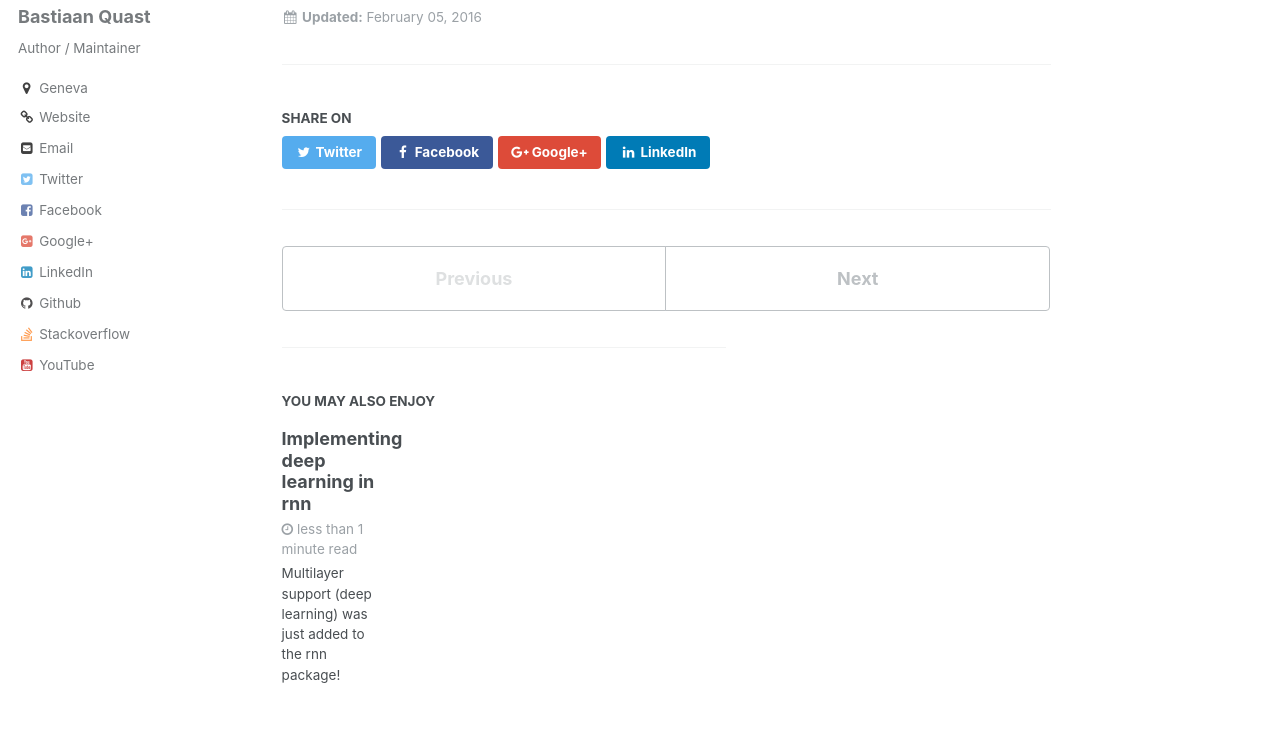
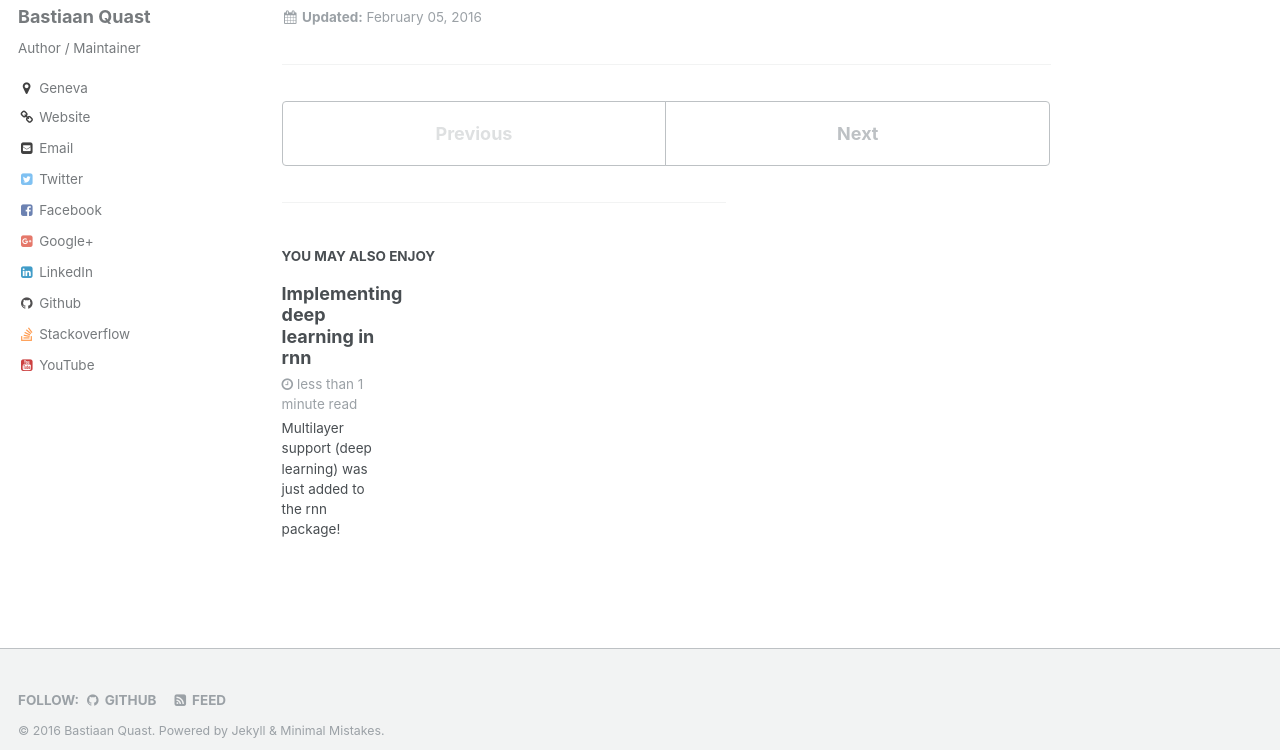
Before and after one commit to bquast/rnn, a Jekyll site: the page built from _posts/2016-02-05-cran-release.md, in a window 1280 px wide and 900 px high, scrolled down 578 px, cut to the strip 150-900 px from the top of the window. Built offline with Jekyll 4.4.1, drawn with Linux system fonts in a browser that asks for light colours; some of the changed lines change nothing that is shown.

Commit message:
add sidebar nav

```diff
--- a/_config.yml
+++ b/_config.yml
@@ -116,7 +116,7 @@
       author_profile: true
       read_time: true
       comments: true
-      share: true
+      share: false
       related: true
   # _pages
   - scope:
@@ -126,13 +126,18 @@
       layout: single
       author_profile: true
   # _docs
+  # _docs
   - scope:
       path: ""
       type: docs
     values:
       layout: single
+      read_time: false
       author_profile: false
-      share: true
+      share: false
+      comments: false
+      sidebar:
+        nav: "docs"
 
 # Reading Files
 include:
```
